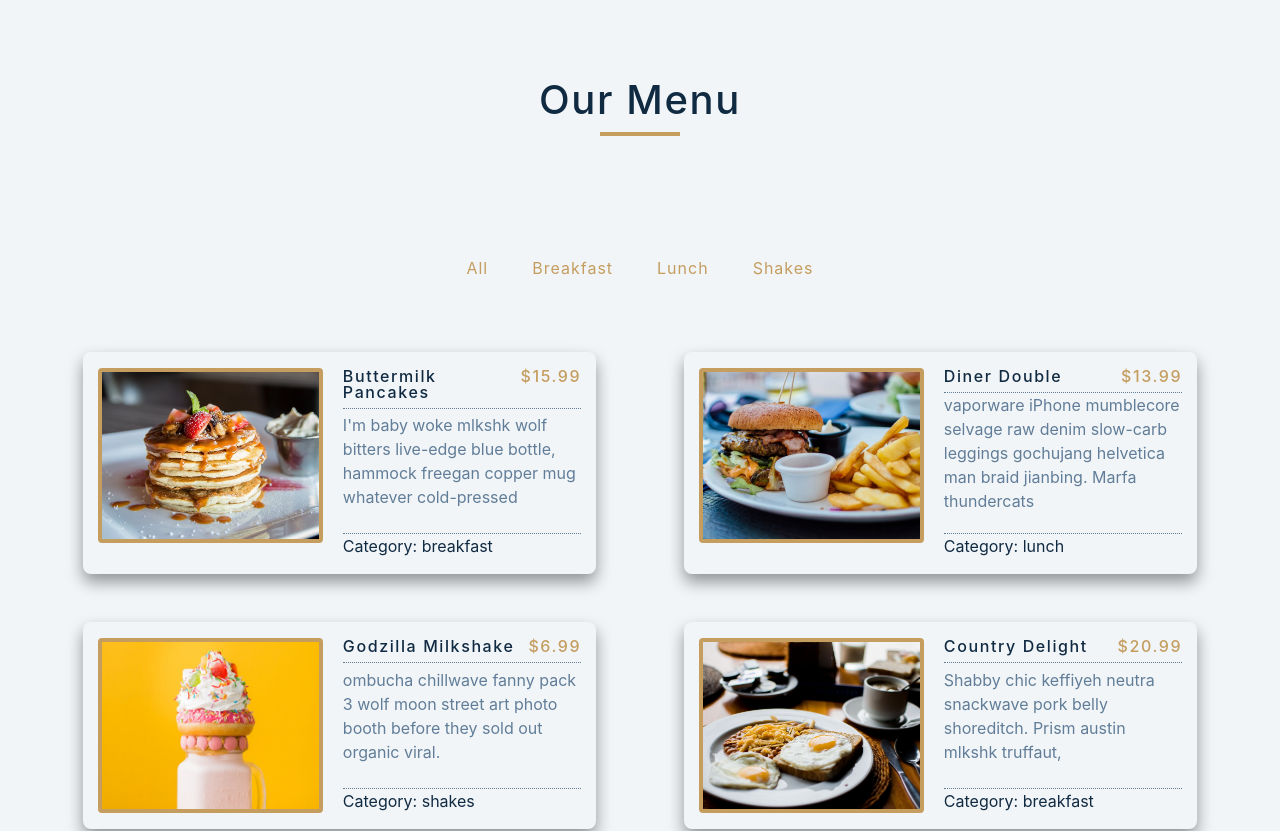
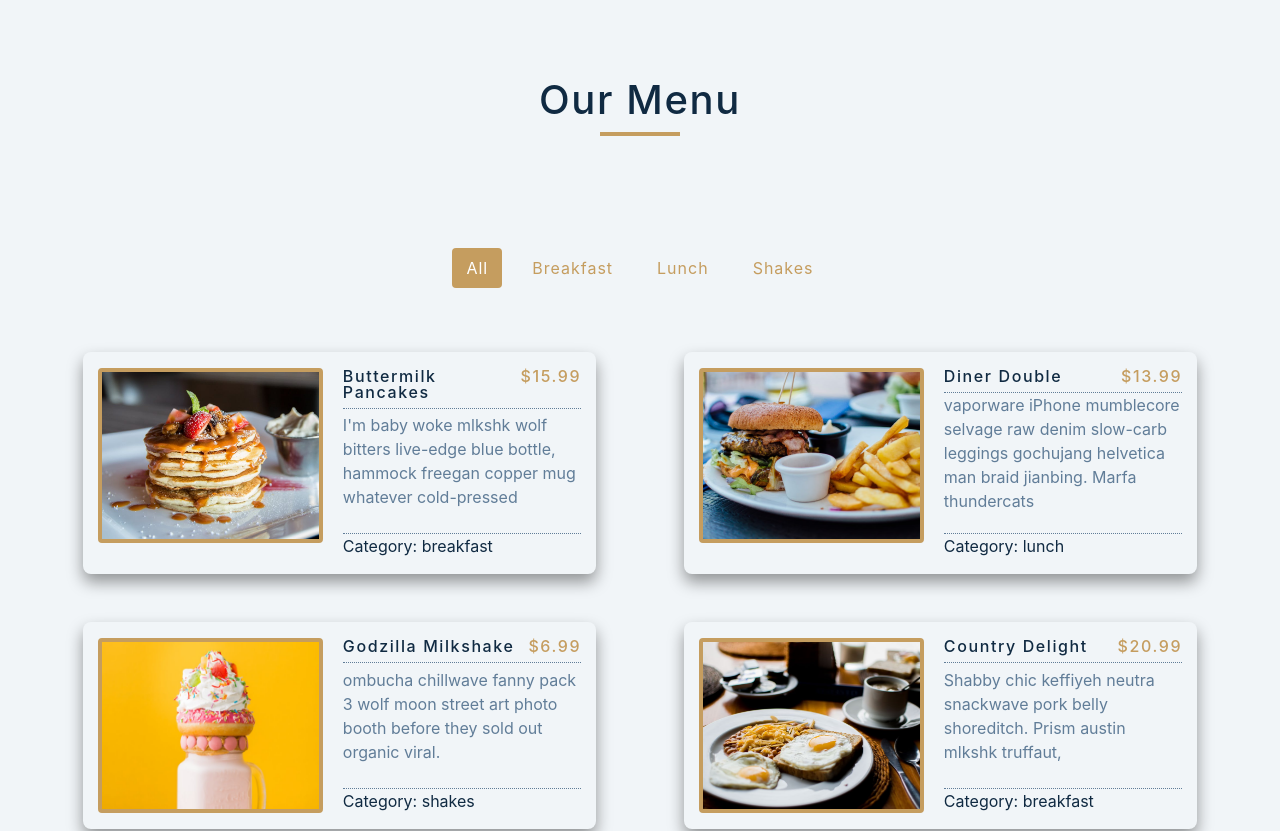
Before and after one commit to erfan-ne/Restaurant-Menu, a React (Create React App) app: page / in a window 1280 px wide. Shown: the top 831 px of the page. Built offline with nearby package versions, Linux system fonts and the light colour scheme.

Commit message:
update Categories.js

```diff
--- a/src/Components/Categories.js
+++ b/src/Components/Categories.js
@@ -1,27 +1,17 @@
-import React, { useEffect, useState } from "react";
+import React, { useEffect, useRef, useState } from "react";
 import menus from "../data"
 
 const Categories = () => {
 
-  const mainCategories = [...new Set(menus.map(menu => menu.category))];
-  const [selectCategory, setSelectCategory] = useState("")
-
-  useEffect( () => {console.log(selectCategory)} , [selectCategory])
-
+  const mainCategories = ["All", ...new Set(menus.map(menu => menu.category))];
+  const [selectCategory, setSelectCategory] = useState("All")
 
   return (
     <div className="btn-container">
-      <button
-        type="button"
-        className="filter-btn"
-        onClick={() => setSelectCategory("All")}
-      >
-        All
-      </button>
       {mainCategories.map(mainCategory =>
         <button key={mainCategory}
         type="button"
-        className={selectCategory === mainCategory ? "filter-btn highlight" : "filter-btn"}
+        className={`filter-btn ${selectCategory === mainCategory ? "highlight" : ""}`}
         onClick={() => setSelectCategory(mainCategory)}
       >
         {mainCategory}
```
